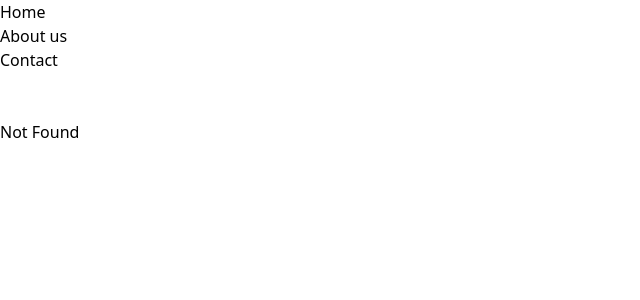
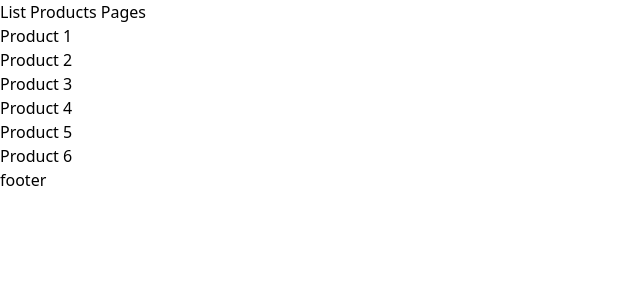
Before and after one commit to Tranggg1210/HIT-REACTJS-2024, a React (Vite) app in the folder react-tutorial/: page /products in a window 1280 px wide. Before the commit this address had no page. Shown: the top 300 px of the page, without its empty margins (0-640 px from the left). Built offline with nearby package versions, Linux system fonts and the light colour scheme.

Commit message:
add exercise 09

```diff
--- a/react-tutorial/src/App.jsx
+++ b/react-tutorial/src/App.jsx
@@ -1,57 +1,55 @@
-import { Route, Routes, Link, NavLink } from 'react-router-dom'
+import { Route, Routes, Link, NavLink, useRoutes } from 'react-router-dom'
 import './App.scss'
 import Home from './pages/Home/Home'
 import Login from './pages/Login/Login'
 import AboutUs from './pages/AboutUs/AboutUs'
 import Contact from './pages/Contact/Contact'
+import Products from './pages/Product/Products'
+import DetailProduct from './pages/DetailProduct/DetailProduct'
 
 const App = () => {
   // const login = localStorage.getItem('login');
 
-  const onChangeActive = (isActive) => {
-    return isActive ? 'active' : ''
-  }
-  /**
-   *
-   * @param {{isActive, isPending, isTransitioning}} props
-   */
-  const onChangeActiveV2 = (props) => {
-    return props.isActive ? 'active' : ''
-  }
-  const onChangeActiveV3 = ({ isActive }) => (isActive ? 'active' : '')
-  return (
-    <div>
-      {/* <h1>{login ? "da login" : "chua login"}</h1>
-      <Login/> */}
-      <nav>
-        <ul>
-          <li>
-            <NavLink to='/' className={onChangeActiveV3}>
-              Home
-            </NavLink>
-          </li>
-          <li>
-            <NavLink to='/about-us' className={onChangeActiveV2}>
-              About us
-            </NavLink>
-          </li>
-          <li>
-            <NavLink to='/contact' className={({ isActive }) => onChangeActive(isActive)}>
-              Contact
-            </NavLink>
-          </li>
-        </ul>
-        <br />
-        <br />
-      </nav>
-      <Routes>
-        <Route path='/' element={<Home />} />
-        <Route path='/about-us' element={<AboutUs />} />
-        <Route path='/contact' element={<Contact />} />
-        <Route path='/*' element={<h1>Not Found</h1>} />
-      </Routes>
-    </div>
-  )
+  const router = useRoutes([
+    {
+      path: '/',
+      element: <Home/>
+    },
+    {
+      path: '/about-us',
+      element: <AboutUs/>
+    },
+    {
+      path: '/products',
+      element: <Products/>,
+      children: [
+        {
+          path: ':id',
+          element: <DetailProduct/>
+        }
+      ]
+    }
+  ])
+
+  return router;
+
+  // return (
+  //   <div>
+  //     {/* <h1>{login ? "da login" : "chua login"}</h1>
+  //     <Login/> */}
+  //
+  //     <Routes>
+  //       <Route path='/' element={<Home />} />
+  //       <Route path='/about-us' element={<AboutUs />} />
+  //       <Route path='/contact' element={<Contact />} />
+  //       <Route path='/products' element={<Products/>}>
+  //         <Route path=':id' element={<DetailProduct/>}/>
+  //       </Route>
+  //       <Route path='/*' element={<h1>Not Found</h1>} />
+  //     </Routes>
+
+  //   </div>
+  // )
 }
 
 export default App
--- /dev/null
+++ b/react-tutorial/src/common/Header/Header.jsx
@@ -0,0 +1,49 @@
+import React from 'react'
+import { NavLink } from 'react-router-dom'
+
+function Header() {
+    const onChangeActive = (isActive) => {
+        return isActive ? 'active' : ''
+      }
+      /**
+       *
+       * @param {{isActive, isPending, isTransitioning}} props
+       */
+      const onChangeActiveV2 = (props) => {
+        return props.isActive ? 'active' : ''
+      }
+      const onChangeActiveV3 = ({ isActive }) => (isActive ? 'active' : '')
+
+  return (
+    <div>
+        <nav>
+      <ul>
+        <li>
+          <NavLink to='/' className={onChangeActiveV3}>
+            Home
+          </NavLink>
+        </li>
+        <li>
+          <NavLink to='/about-us' className={onChangeActiveV2}>
+            About us
+          </NavLink>
+        </li>
+        <li>
+          <NavLink to='/contact' className={({ isActive }) => onChangeActive(isActive)}>
+            Contact
+          </NavLink>
+        </li>
+        <li>
+          <NavLink to='/products' className={({ isActive }) => onChangeActive(isActive)}>
+            Products
+          </NavLink>
+        </li>
+      </ul>
+      <br />
+      <br />
+    </nav>
+    </div>
+  )
+}
+
+export default Header
--- a/react-tutorial/src/pages/AboutUs/AboutUs.jsx
+++ b/react-tutorial/src/pages/AboutUs/AboutUs.jsx
@@ -1,8 +1,10 @@
 import React from 'react'
+import Header from '../../common/Header/Header'
 
 function AboutUs() {
   return (
     <div>
+      <Header/>
       <h1>About us Page</h1>
     </div>
   )
--- /dev/null
+++ b/react-tutorial/src/pages/DetailProduct/DetailProduct.jsx
@@ -0,0 +1,14 @@
+import React from 'react'
+import { useParams } from 'react-router-dom'
+
+function DetailProduct() {
+  const param = useParams();
+  console.log(param);
+  return (
+    <div>
+        <h1>DetailProduct <span style={{color: "red"}}>{param.id}</span> </h1>
+    </div>
+  )
+}
+
+export default DetailProduct
--- a/react-tutorial/src/pages/Home/Home.jsx
+++ b/react-tutorial/src/pages/Home/Home.jsx
@@ -1,8 +1,10 @@
 import React from 'react'
+import Header from '../../common/Header/Header'
 
 function Home() {
   return (
     <div>
+      <Header/>
       <h1>Home page</h1>
     </div>
   )
--- /dev/null
+++ b/react-tutorial/src/pages/Product/Products.jsx
@@ -0,0 +1,22 @@
+import React from 'react'
+import { Link, Outlet } from 'react-router-dom'
+
+function Products() {
+  const arrayLink = [1,2,3,4,5,6]
+  return (
+    <div>
+       <h1>List Products Pages</h1>
+       <ul>
+        {
+            arrayLink.map(item =>(
+                <li><Link to={`/products/${item}`}>Product {item}</Link></li>
+            ))
+        }
+       </ul>
+       <Outlet/>
+       <footer>footer</footer>
+    </div>
+  )
+}
+
+export default Products
```
Also changed, not shown: 1 other file (tests, documents, lock files or other folders).
